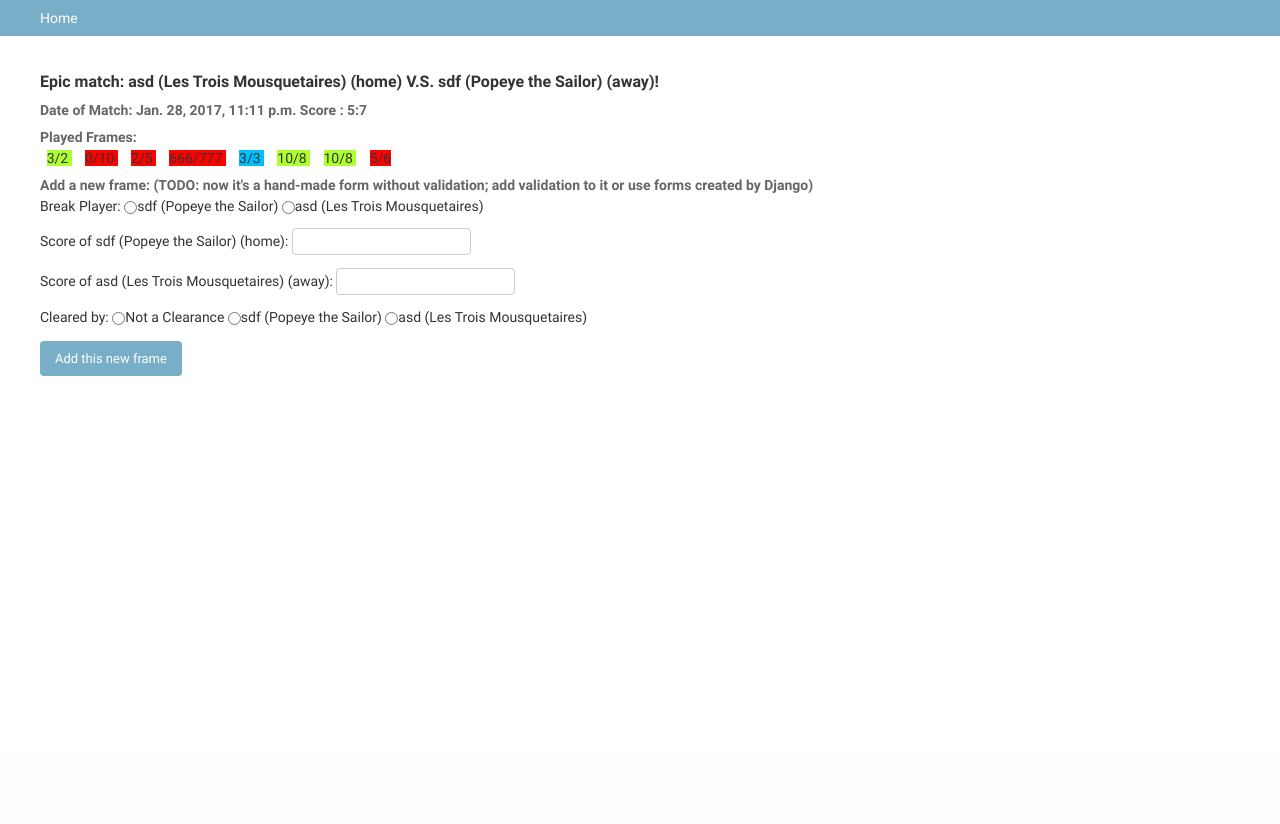
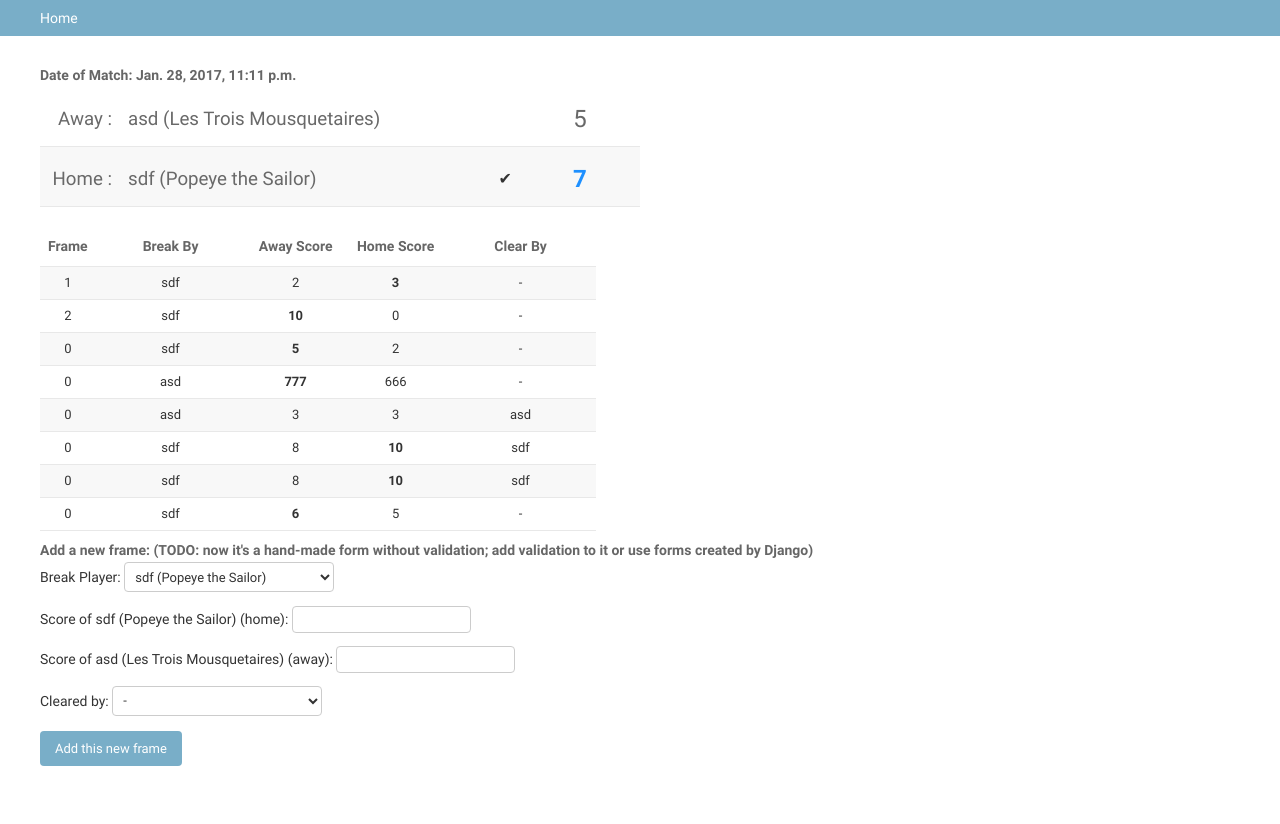
Before and after one commit to asdetrefle/pooldb, a Django app: page /recording/match/1/ in a window 1280 px wide. Shown: the part 48-872 px from the top of the page. Before the commit the page ends 424 px from the top, so only its background shows below. Run offline with Django 3.2, Linux system fonts and the light colour scheme; data comes from the database, SQL or seed files in the repository; both versions use the stored data as it was after the commit; parts of the project's set-up code (start-up, migrations or seed data) failed here and were passed over.

Commit message:
modified match view

```diff
--- a/recording/views.py
+++ b/recording/views.py
@@ -20,12 +20,13 @@ def view_match(request, match_id):
         break_player = get_object_or_404(Member, pk=int(request.POST['break_player']))
         home_score = int(request.POST['home_score'])
         away_score = int(request.POST['away_score'])
-        clear_player_id = int(request.POST['clear_player'])
+        clear_player_id = request.POST['clear_player']
         # TODO: handle frame number
         frame = Frame(match=match, home_score=home_score, away_score=away_score, break_player=break_player)
-        if clear_player_id < 0:  # not a clearance
+        if clear_player_id == "":  # not a clearance
             frame.is_clearance = False
         else:
+            clear_player_id = int(clear_player_id)
             frame.is_clearance = True
             clear_player = get_object_or_404(Member, pk=clear_player_id)
             frame.cleared_by = clear_player
--- a/templates/match.html
+++ b/templates/match.html
@@ -5,34 +5,88 @@
 {% block content %}
 
     <style>
-    .home_win {background-color: greenyellow; margin: 5pt}
+    .header     {font-size:1.17em; color:dimgrey; font-weight:normal}
+    .header_loss    {font-size:1.5em; color:dimgrey; font-weight:normal}
+    .header_win {font-size:1.5em; color:dodgerblue; font-weight:bold}
+    .frame_win   {font-weight:bold}
     .draw {background-color: deepskyblue; margin: 5pt}
     .away_win {background-color: red; margin: 5pt}
     </style>
 
+<h3>Date of Match: {{match.create_date}}</h3>
 
-    <h2>Epic match: {{ match.away_player }} (home) V.S. {{ match.home_player }} (away)! </h2>
+<table border="0">
+    <col width="80">
+    <col width="350">
+    <col width="50">
+    <col width="120">
+  <tr>
+    <td align="right"><h2><span class="header"> Away : </span></h2></td>
+    <td><h2><span class="header"> {{match.away_player}} </span></h2></td>
+    <td align="right"><h2> {% if match.away_score > match.home_score%} ✔ {% endif %} </h2></td>
+    <td align="center"><h2><span class="{% if match.away_score > match.home_score %}header_win{% else %}header_loss{% endif %}"> {{match.away_score}} </span></h2></td>
+  </tr>
+  <tr>
+    <td align="right"><h2><span class="header"> Home : </span></h2></td>
+    <td><h2><span class="header"> {{match.home_player}} </span></h2></td>
+    <td align="right"><h2> {% if match.away_score < match.home_score%} ✔ {% endif %} </h2></td>
+    <td align="center"><h2><span class="{% if match.away_score < match.home_score %}header_win{% else %}header_loss{% endif %}"> {{match.home_score}}</span></h2></td>
+  </tr>
+</table>
 
-    <h3>Date of Match: {{match.create_date}}  Score : {{match.away_score}}:{{match.home_score}} </h3>
+<p></p>
 
-<h3> Played Frames: </h3>
+<table border="0">
+    <col width="40">
+    <col width="150">
+    <col width="100">
+    <col width="100">
+    <col width="150">
+    <tr>
+        <td align="center"><h3> Frame </h3></td>
+        <td align="center"><h3> Break By </h3></td>
+        <td align="center"><h3> Away Score </h3></td>
+        <td align="center"><h3> Home Score </h3></td>
+        <td align="center"><h3> Clear By </h3></td>
+    </tr>
     {% for frame in frames %}
-    <span class="{% if frame.home_score > frame.away_score %}home_win{% elif frame.home_score == frame.away_score %}draw{% else %}away_win{% endif %}"> {{ frame.home_score }}/{{ frame.away_score }} </span>
+    <tr>
+        <td align="center"> {{frame.frame_number}} </td>
+        <td align="center"> {{frame.break_player.player}} </td>
+        <td align="center"> {% if frame.away_score > frame.home_score %} <span class="frame_win"> {{ frame.away_score }} </span> {% else %} {{ frame.away_score }}{% endif %} </td>
+        <td align="center"> {% if frame.away_score < frame.home_score %} <span class="frame_win"> {{ frame.home_score }} </span> {% else %} {{ frame.home_score }}{% endif %} </td>
+        <td align="center"> {%if frame.is_clearance %} {{frame.cleared_by.player}}{% else %} - {% endif %} </td>
+    </tr>
     {% endfor %}
+</table>
+
+<p></p>
+
 
 <h3>Add a new frame: (TODO: now it's a hand-made form without validation; add validation to it or use forms created by Django) </h3>
     <form method="post">
         {% csrf_token %}
         <p>Break Player:
-            <input type="radio" name="break_player" value="{{ match.home_player.pk }}">{{ match.home_player }}
-            <input type="radio" name="break_player" value="{{ match.away_player.pk }}">{{ match.away_player }}
+            <select name="break_player" >
+                <option value="{{ match.home_player.pk }}">{{ match.home_player }}</option>
+                <option value="{{ match.away_player.pk }}">{{ match.away_player }}</option>
+            </select>
+            <!-- <input type="radio" name="break_player" value="{{ match.home_player.pk }}">{{ match.home_player }}
+            <input type="radio" name="break_player" value="{{ match.away_player.pk }}">{{ match.away_player }}-->
         </p>
         <p>Score of {{ match.home_player }} (home):  <input type="text" name="home_score"> </p>
         <p>Score of {{ match.away_player }} (away):  <input type="text" name="away_score"> </p>
         <p>Cleared by:
-            <input type="radio" name="clear_player" value="-1">Not a Clearance
+
+            <select name="clear_player">
+                <option vaule=""> - </option>
+                <option value="{{ match.home_player.pk }}">{{ match.home_player }}</option>
+                <option value="{{ match.away_player.pk }}">{{ match.away_player }}</option>
+            </select>
+
+            <!--<input type="radio" name="clear_player" value="-1">Not a Clearance
             <input type="radio" name="clear_player" value="{{ match.home_player.pk }}">{{ match.home_player }}
-            <input type="radio" name="clear_player" value="{{ match.away_player.pk }}">{{ match.away_player }}
+            <input type="radio" name="clear_player" value="{{ match.away_player.pk }}">{{ match.away_player }}-->
         </p>
         <input type="submit" value="Add this new frame">
     </form>
```
Also changed, not shown: db.sqlite3.
